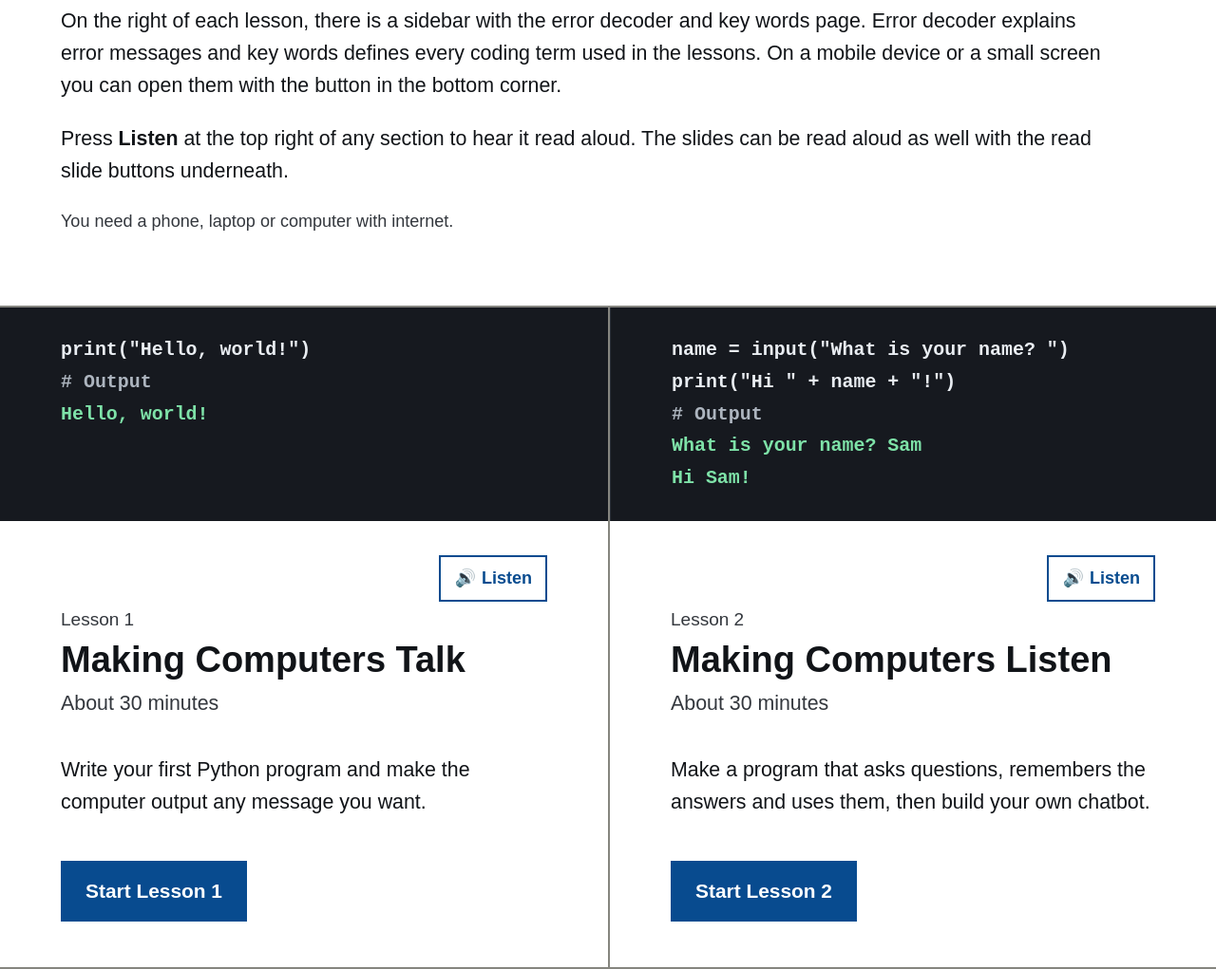
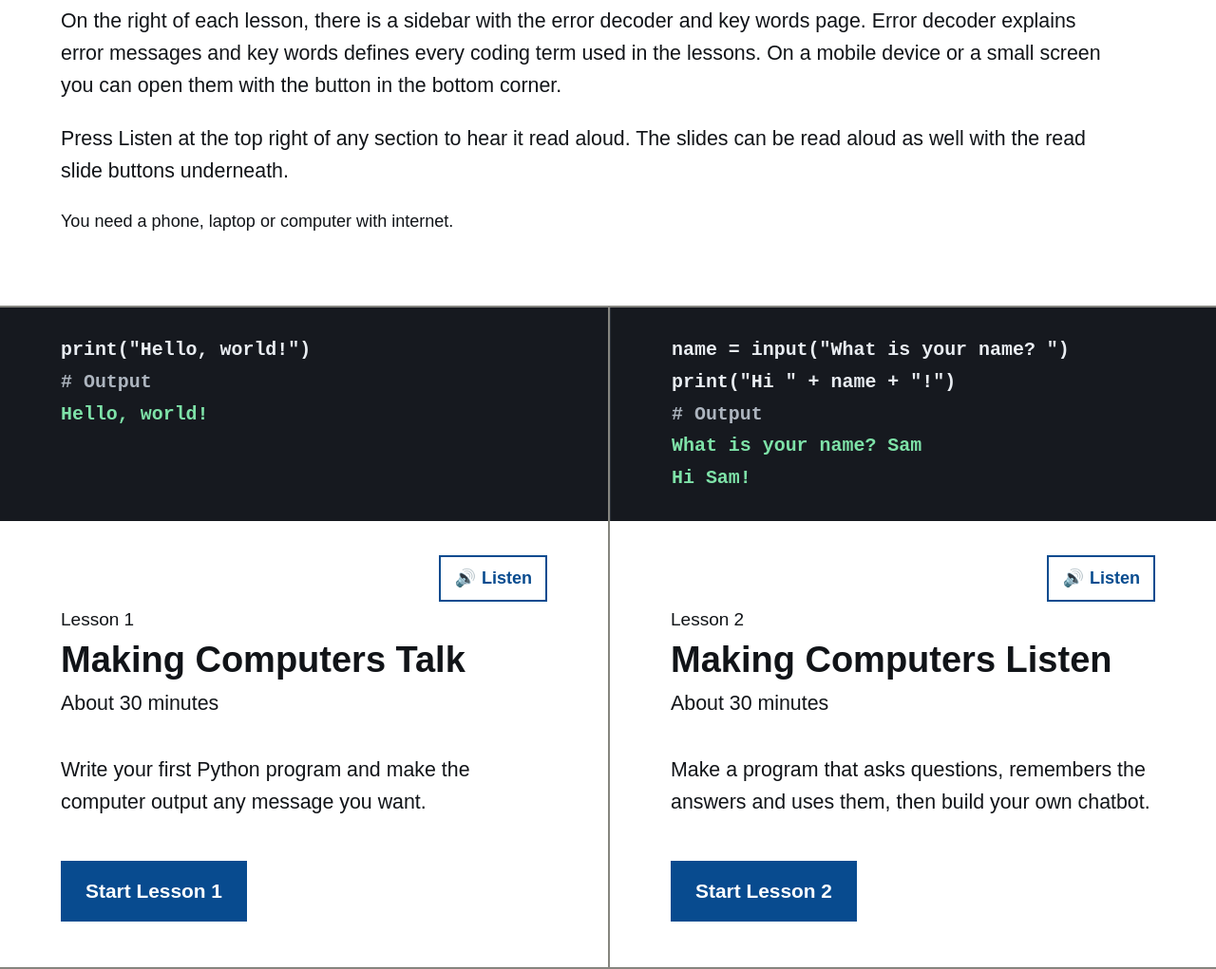
Before and after one commit to FrankD64/chatbot-lesson, a plain HTML site: page index.html in a window 1280 px wide. Shown: the part 1480-2501 px from the top of the page at 95% size. Drawn offline with Linux system fonts and the light colour scheme.

Commit message:
Unbold Listen in home text; make grey text black
Co-Authored-By: Claude Opus 5.5 <noreply@anthropic.com>
Claude-Session: https://claude.ai/code/session_01Pw8NqkmDn2uMRVbU9YwoD5

```diff
--- a/assets/style.css
+++ b/assets/style.css
@@ -3,7 +3,7 @@
   --bg: #FFFFFF;
   --alt: #F4F4F2;
   --ink: #111418;
-  --muted: #33373D;
+  --muted: #111418;
   --line: #D6D6D2;
   --rule: #85857F;  /* section dividers */
   --accent: #084B8F;
--- a/index.html
+++ b/index.html
@@ -66,7 +66,7 @@
           <li>Write your own code and then explain what it does.</li>
         </ol>
         <p>On the right of each lesson, there is a sidebar with the error decoder and key words page. Error decoder explains error messages and key words defines every coding term used in the lessons. On a mobile device or a small screen you can open them with the button in the bottom corner.</p>
-        <p>Press <strong>Listen</strong> at the top right of any section to hear it read aloud. The slides can be read aloud as well with the read slide buttons underneath.</p>
+        <p>Press Listen at the top right of any section to hear it read aloud. The slides can be read aloud as well with the read slide buttons underneath.</p>
         <p class="small">You need a phone, laptop or computer with internet.</p>
       </div>
     </section>
```
